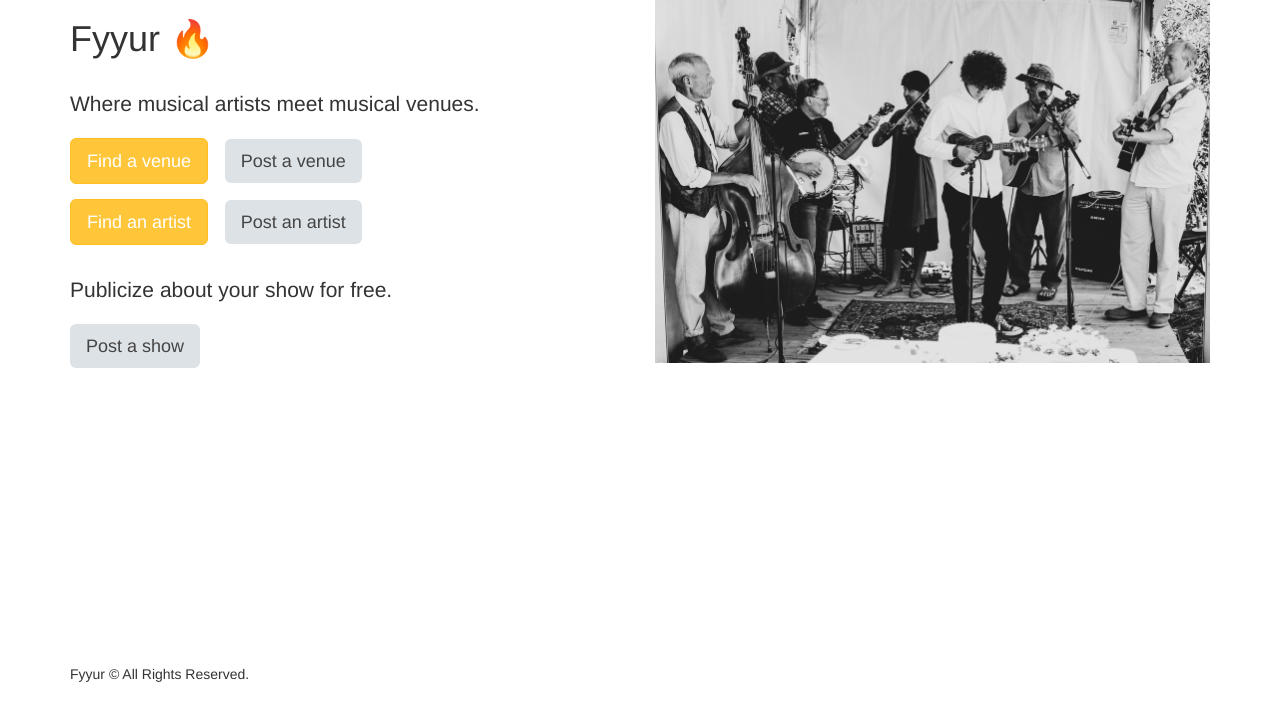
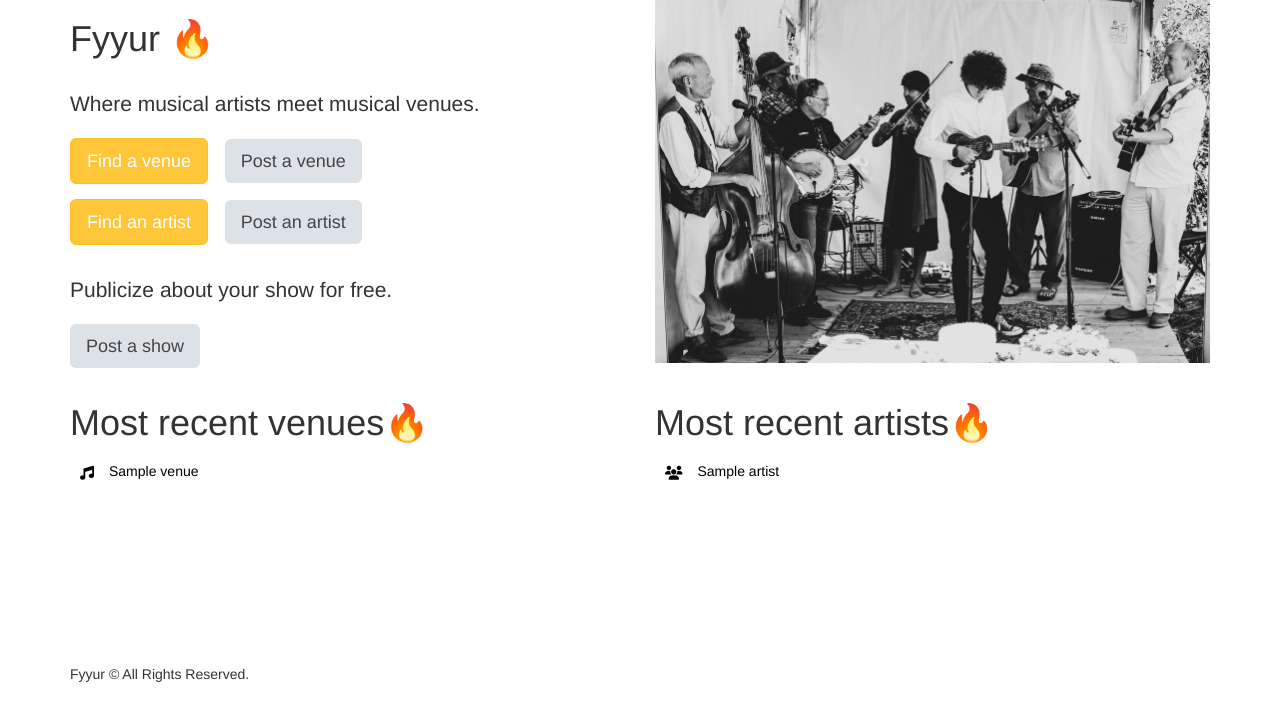
Before and after one commit to sadiki-o/Fyyur, a Flask app: page / in a window 1280 px wide. Shown: the part 81-800 px from the top of the page. Run offline with Flask 2, Linux system fonts and the light colour scheme; tables that the repository leaves empty hold one stand-in row (values such as "Sample post"); some libraries are stand-ins or nearby versions.

Commit message:
complete edit and delete routes && list most recent venues and artists in home page

```diff
--- a/app.py
+++ b/app.py
@@ -9,7 +9,7 @@ import babel
 from flask import Flask, render_template, request, Response, flash, redirect, url_for
 from flask_moment import Moment
 from flask_sqlalchemy import SQLAlchemy
-from sqlalchemy import func
+from sqlalchemy import func, asc
 import logging
 from logging import Formatter, FileHandler
 from flask_wtf import Form
@@ -24,8 +24,6 @@ app = Flask(__name__)
 moment = Moment(app)
 app.config.from_object('config')
 db = SQLAlchemy(app)
-
-# TODO: connect to a local postgresql database
 migrate = Migrate(app, db)
 
 #----------------------------------------------------------------------------#
@@ -48,8 +46,8 @@ class Venue(db.Model):
     seeking_talent = db.Column(db.Boolean(), default=False)
     seeking_description = db.Column(db.String(250), nullable=True)
     shows = db.relationship('Show', backref="venue", lazy=True)
+    created_at = db.Column(db.DateTime(), nullable=True)
 
-    # TODO: implement any missing fields, as a database migration using Flask-Migrate
 
 class Artist(db.Model):
     __tablename__ = 'artists'
@@ -66,10 +64,8 @@ class Artist(db.Model):
     seeking_venue = db.Column(db.Boolean(), default=False)
     seeking_description = db.Column(db.String(250), nullable=True)
     shows = db.relationship('Show', backref="artist", lazy=True)
+    created_at = db.Column(db.DateTime(), nullable=True)
 
-    # TODO: implement any missing fields, as a database migration using Flask-Migrate
-
-# TODO Implement Show and Artist models, and complete all model relationships and properties, as a database migration.
 class Show(db.Model):
     __tablename__ = 'shows'
 
@@ -98,7 +94,9 @@ app.jinja_env.filters['datetime'] = format_datetime
 
 @app.route('/')
 def index():
-  return render_template('pages/home.html')
+  most_recent_artists = Artist.query.order_by(asc(Artist.created_at)).limit(10).all()
+  most_recent_venues = Venue.query.order_by(asc(Venue.created_at)).limit(10).all()
+  return render_template('pages/home.html', most_recent_artists=most_recent_artists, most_recent_venues=most_recent_venues)
 
 
 #  Venues
@@ -106,9 +104,6 @@ def index():
 
 @app.route('/venues')
 def venues():
-  # TODO: replace with real venues data.
-  #       num_shows should be aggregated based on number of upcoming shows per venue.
-#   all_cities = Venue.query.with_entities(func.max(Venue.id), Venue.city, Venue.state).group_by(Venue.city, Venue.state).all()
   all_cities = Venue.query.with_entities(Venue.city, Venue.state).distinct().all()
   data = []
   for item in all_cities:
@@ -130,12 +125,9 @@ def venues():
 
 @app.route('/venues/search', methods=['POST'])
 def search_venues():
-  # TODO: implement search on artists with partial string search. Ensure it is case-insensitive.
-  # seach for Hop should return "The Musical Hop".
-  # search for "Music" should return "The Musical Hop" and "Park Square Live Music & Coffee"
   term = request.form.get('search_term')
   term = "%{}%".format(term)
-  query_data = Venue.query.filter(Venue.name.ilike(term)).all()
+  query_data = Venue.query.filter(Venue.name.ilike(term) | Venue.city.ilike(term) | Venue.state.ilike(term)).all()
   data = []
   for item in query_data:
     data.append({
@@ -151,8 +143,6 @@ def search_venues():
 
 @app.route('/venues/<int:venue_id>')
 def show_venue(venue_id):
-  # shows the venue page with the given venue_id
-  # TODO: replace with real venue data from the venues table, using venue_id
   venue = Venue.query.filter_by(id=venue_id).first()
   past_shows = []
   upcoming_shows = []
@@ -180,14 +170,13 @@ def show_venue(venue_id):
     "image_link": venue.image_link,
     "facebook_link": venue.facebook_link,
     "seeking_talent": venue.seeking_talent,
-    "seeking_talent": venue.seeking_description,
+    "seeking_description": venue.seeking_description,
     "past_shows": past_shows,
     "past_shows_count": len(past_shows),
     "upcoming_shows": upcoming_shows,
     "upcoming_shows_count": len(upcoming_shows)
   }
 
-#   data = list(filter(lambda d: d['id'] == venue_id, [data1, data2, data3]))[0]
   return render_template('pages/show_venue.html', venue=data)
 
 #  Create Venue
@@ -201,8 +190,6 @@ def create_venue_form():
 @app.route('/venues/create', methods=['POST'])
 def create_venue_submission():
   error = False
-  # TODO: insert form data as a new Venue record in the db, instead
-  # TODO: modify data to be the data object returned from db insertion
   try:
     name = request.form['name']
     city = request.form['city']
@@ -215,9 +202,10 @@ def create_venue_submission():
     website = request.form['website']
     seeking_talent = bool(request.form['seeking_talent'])
     seeking_description = request.form['seeking_description']
+    created_at = datetime.now()
     venue = Venue(name=name, city=city, state=state, address=address, phone=phone,
                 genres=genres,facebook_link=facebook_link, image_link=image_link,
-                website=website, seeking_talent=seeking_talent, seeking_description=seeking_description)
+                website=website, seeking_talent=seeking_talent, seeking_description=seeking_description, created_at=created_at)
 
     db.session.add(venue)
     db.session.commit()
@@ -231,7 +219,6 @@ def create_venue_submission():
   if error:
     flash('An error occurred.')
   if not error:
-    # TODO: on unsuccessful db insert, flash an error instead.
     flash('Venue ' + request.form['name'] + ' was successfully listed!')
   # e.g., flash('An error occurred. Venue ' + data.name + ' could not be listed.')
   # see: http://flask.pocoo.org/docs/1.0/patterns/flashing/
@@ -239,18 +226,30 @@ def create_venue_submission():
 
 @app.route('/venues/<venue_id>', methods=['DELETE'])
 def delete_venue(venue_id):
-  # TODO: Complete this endpoint for taking a venue_id, and using
-  # SQLAlchemy ORM to delete a record. Handle cases where the session commit could fail.
+  error=False
+  try:
+    venue = Venue.query.get(venue_id)
+    # TODO: delete related shows before deleting the venue
+    db.session.delete(venue)
+    db.session.commit()
+  except:
+    error = True
+    db.session.rollback()
+    print(sys.exc_info())
+  finally:
+    db.session.close()
 
-  # BONUS CHALLENGE: Implement a button to delete a Venue on a Venue Page, have it so that
-  # clicking that button delete it from the db then redirect the user to the homepage
-  return None
+  if error:
+    flash(f'An error occurred.')
+  if not error:
+    flash('Venue was successfully deleted.')
+
+  return redirect(url_for('index'))
 
 #  Artists
 #  ----------------------------------------------------------------
 @app.route('/artists')
 def artists():
-  # TODO: replace with real data returned from querying the database
   query_data = Artist.query.all()
   data = []
   for item in query_data:
@@ -263,12 +262,12 @@ def artists():
 
 @app.route('/artists/search', methods=['POST'])
 def search_artists():
-  # TODO: implement search on artists with partial string search. Ensure it is case-insensitive.
-  # seach for "A" should return "Guns N Petals", "Matt Quevado", and "The Wild Sax Band".
+  # implement search on artists with partial string search. Ensure it is case-insensitive.
+  # search for "A" should return "Guns N Petals", "Matt Quevado", and "The Wild Sax Band".
   # search for "band" should return "The Wild Sax Band".
   term = request.form.get('search_term')
   term = "%{}%".format(term)
-  query_data = Artist.query.filter(Artist.name.ilike(term)).all()
+  query_data = Artist.query.filter(Artist.name.ilike(term)|Artist.city.ilike(term)|Artist.state.ilike(term)).all()
   data = []
   for item in query_data:
     data.append({
@@ -284,8 +283,6 @@ def search_artists():
 
 @app.route('/artists/<int:artist_id>')
 def show_artist(artist_id):
-  # shows the venue page with the given venue_id
-  # TODO: replace with real venue data from the venues table, using venue_id
   artist = Artist.query.filter_by(id=artist_id).first()
   past_shows = []
   upcoming_shows = []
@@ -326,53 +323,107 @@ def show_artist(artist_id):
 @app.route('/artists/<int:artist_id>/edit', methods=['GET'])
 def edit_artist(artist_id):
   form = ArtistForm()
-  artist={
-    "id": 4,
-    "name": "Guns N Petals",
-    "genres": ["Rock n Roll"],
-    "city": "San Francisco",
-    "state": "CA",
-    "phone": "326-123-5000",
-    "website": "https://www.gunsnpetalsband.com",
-    "facebook_link": "https://www.facebook.com/GunsNPetals",
-    "seeking_venue": True,
-    "seeking_description": "Looking for shows to perform at in the San Francisco Bay Area!",
-    "image_link": "https://images.unsplash.com/photo-1549213783-8284d0336c4f?ixlib=rb-1.2.1&ixid=eyJhcHBfaWQiOjEyMDd9&auto=format&fit=crop&w=300&q=80"
-  }
-  # TODO: populate form with fields from artist with ID <artist_id>
+  artist = Artist.query.filter_by(id=artist_id).first()
+
+  form.seeking_venue.default = artist.seeking_venue
+  form.process()
+
+  form.name.data = artist.name
+  form.city.data = artist.city
+  form.state.data = artist.state
+  form.genres.data = artist.genres
+  form.phone.data = artist.phone
+  form.website.data = artist.website
+  form.facebook_link.data = artist.facebook_link
+  form.image_link.data = artist.image_link
+  form.seeking_description.data = artist.seeking_description
+
   return render_template('forms/edit_artist.html', form=form, artist=artist)
 
 @app.route('/artists/<int:artist_id>/edit', methods=['POST'])
 def edit_artist_submission(artist_id):
-  # TODO: take values from the form submitted, and update existing
+  # take values from the form submitted, and update existing
   # artist record with ID <artist_id> using the new attributes
+  artist = Artist.query.get(artist_id)
+  error = False
+  try:
+    artist.name = request.form['name']
+    artist.city = request.form['city']
+    artist.state = request.form['state']
+    artist.genres = request.form.getlist('genres')
+    artist.phone = request.form['phone']
+    artist.image_link = request.form['image_link']
+    artist.facebook_link = request.form['facebook_link']
+    artist.website = request.form['website']
+    artist.seeking_venue = json.loads(request.form['seeking_venue'].lower())
+    artist.seeking_description = request.form['seeking_description']
 
+    db.session.commit()
+  except:
+    error = True
+    db.session.rollback()
+    print(sys.exc_info())
+  finally:
+    db.session.close()
+  # on successful db insert, flash success
+  if error:
+    flash('An error occurred.')
+  if not error:
+    flash('Artist ' + request.form['name'] + ' was successfully listed!')
   return redirect(url_for('show_artist', artist_id=artist_id))
 
 @app.route('/venues/<int:venue_id>/edit', methods=['GET'])
 def edit_venue(venue_id):
   form = VenueForm()
-  venue={
-    "id": 1,
-    "name": "The Musical Hop",
-    "genres": ["Jazz", "Reggae", "Swing", "Classical", "Folk"],
-    "address": "1015 Folsom Street",
-    "city": "San Francisco",
-    "state": "CA",
-    "phone": "123-123-1234",
-    "website": "https://www.themusicalhop.com",
-    "facebook_link": "https://www.facebook.com/TheMusicalHop",
-    "seeking_talent": True,
-    "seeking_description": "We are on the lookout for a local artist to play every two weeks. Please call us.",
-    "image_link": "https://images.unsplash.com/photo-1543900694-133f37abaaa5?ixlib=rb-1.2.1&ixid=eyJhcHBfaWQiOjEyMDd9&auto=format&fit=crop&w=400&q=60"
-  }
-  # TODO: populate form with values from venue with ID <venue_id>
+  venue = Venue.query.filter_by(id=venue_id).first()
+
+  form.seeking_talent.default = venue.seeking_talent
+  form.process()
+
+  form.name.data = venue.name
+  form.city.data = venue.city
+  form.state.data = venue.state
+  form.genres.data = venue.genres
+  form.address.data = venue.address
+  form.phone.data = venue.phone
+  form.website.data = venue.website
+  form.facebook_link.data = venue.facebook_link
+  form.image_link.data = venue.image_link
+  form.seeking_description.data = venue.seeking_description
+
   return render_template('forms/edit_venue.html', form=form, venue=venue)
 
 @app.route('/venues/<int:venue_id>/edit', methods=['POST'])
 def edit_venue_submission(venue_id):
-  # TODO: take values from the form submitted, and update existing
+  # take values from the form submitted, and update existing
   # venue record with ID <venue_id> using the new attributes
+  venue = Venue.query.get(venue_id)
+  error = False
+  try:
+    venue.name = request.form['name']
+    venue.city = request.form['city']
+    venue.state = request.form['state']
+    venue.address = request.form['address']
+    venue.genres = request.form.getlist('genres')
+    venue.phone = request.form['phone']
+    venue.image_link = request.form['image_link']
+    venue.facebook_link = request.form['facebook_link']
+    venue.website = request.form['website']
+    venue.seeking_talent = json.loads(request.form['seeking_talent'].lower())
+    venue.seeking_description = request.form['seeking_description']
+
+    db.session.commit()
+  except:
+    error = True
+    db.session.rollback()
+    print(sys.exc_info())
+  finally:
+    db.session.close()
+  # on successful db insert, flash success
+  if error:
+    flash('An error occurred.')
+  if not error:
+    flash('Venue ' + request.form['name'] + ' was successfully listed!')
   return redirect(url_for('show_venue', venue_id=venue_id))
 
 #  Create Artist
@@ -387,8 +438,8 @@ def create_artist_form():
 def create_artist_submission():
   error= False
   # called upon submitting the new artist listing form
-  # TODO: insert form data as a new Venue record in the db, instead
-  # TODO: modify data to be the data object returned from db insertion
+  # insert form data as a new Venue record in the db, instead
+  # modify data to be the data object returned from db insertion
   try:
     name = request.form['name']
     city = request.form['city']
@@ -400,9 +451,10 @@ def create_artist_submission():
     website = request.form['website']
     seeking_venue = json.loads(request.form['seeking_venue'].lower())
     seeking_description = request.form['seeking_description']
+    created_at = datetime.now()
     artist = Artist(name=name, city=city, state=state, phone=phone,
                 genres=genres,facebook_link=facebook_link, image_link=image_link,
-                website=website, seeking_venue=seeking_venue, seeking_description=seeking_description)
+                website=website, seeking_venue=seeking_venue, seeking_description=seeking_description, created_at=created_at)
     db.session.add(artist)
     db.session.commit()
   except:
@@ -412,15 +464,36 @@ def create_artist_submission():
   finally:
     db.session.close()
 
-  # TODO: on unsuccessful db insert, flash an error instead.
   if error:
+    # on unsuccessful db insert, flash an error.
     flash('An error occurred.')
   if not error:
     # on successful db insert, flash success
     flash('Artist ' + request.form['name'] + ' was successfully listed!')
-  # TODO: on unsuccessful db insert, flash an error instead.
   # e.g., flash('An error occurred. Artist ' + data.name + ' could not be listed.')
   return render_template('pages/home.html')
+
+@app.route('/artists/<artist_id>', methods=['POST'])
+def delete_artist(artist_id):
+  error=False
+  try:
+    artist = Artist.query.get(artist_id)
+    # TODO: delete related shows before deleting the artist
+    db.session.delete(artist)
+    db.session.commit()
+  except:
+    error = True
+    db.session.rollback()
+    print(sys.exc_info())
+  finally:
+    db.session.close()
+
+  if error:
+    flash(f'An error occurred.')
+  if not error:
+    flash('Artist was successfully deleted.')
+
+  return redirect(url_for('index'))
 
 
 #  Shows
@@ -429,8 +502,6 @@ def create_artist_submission():
 @app.route('/shows')
 def shows():
   # displays list of shows at /shows
-  # TODO: replace with real venues data.
-  #       num_shows should be aggregated based on number of upcoming shows per venue.
   query_data = Show.query.all()
   data = []
   for item in query_data:
@@ -454,7 +525,7 @@ def create_shows():
 def create_show_submission():
   error = False
   # called to create new shows in the db, upon submitting new show listing form
-  # TODO: insert form data as a new Show record in the db, instead
+  # insert form data as a new Show record in the db, instead
   try:
     artist_id = request.form['artist_id']
     venue_id = request.form['venue_id']
@@ -469,8 +540,8 @@ def create_show_submission():
   finally:
     db.session.close()
 
-  # TODO: on unsuccessful db insert, flash an error instead.
   if error:
+    # on unsuccessful db insert, flash an error.
     flash('An error occurred.')
   if not error:
     # on successful db insert, flash success
--- a/static/css/main.css
+++ b/static/css/main.css
@@ -212,3 +212,6 @@ h2.monospace {
 .subtitle {
   opacity: 0.5;
 }
+.edit-btn{
+  margin-left: 200px;
+}
--- a/static/js/script.js
+++ b/static/js/script.js
@@ -2,3 +2,17 @@ window.parseISOString = function parseISOString(s) {
   var b = s.split(/\D+/);
   return new Date(Date.UTC(b[0], --b[1], b[2], b[3], b[4], b[5], b[6]));
 };
+
+const deleteVenue = (e, route) => {
+
+  let id = e.target.classList.contains('delete-btn') ? e.target.dataset['id'] : e.target.parentNode.dataset['id']
+  fetch(`/${route}/${id}`, {
+    method: 'POST',
+  })
+  .then(() => {
+    console.log("success");
+  })
+  .catch(() => {
+    console.log("fail");
+  })
+}
--- a/templates/pages/home.html
+++ b/templates/pages/home.html
@@ -22,4 +22,36 @@
 		<img id="front-splash" src="{{ url_for('static',filename='img/front-splash.jpg') }}" alt="Front Photo of Musical Band" />
 	</div>
 </div>
+<div class="row">
+	<div class="col-md-6">
+		<ul class="items">
+			<h1>Most recent venues🔥</h1>
+			{% for venue in most_recent_venues %}
+			<li>
+				<a href="/venues/{{ venue.id }}">
+					<i class="fas fa-music"></i>
+					<div class="item">
+						<h5>{{ venue.name }}</h5>
+					</div>
+				</a>
+			</li>
+			{% endfor %}
+		</ul>
+	</div>
+	<div class="col-md-6">
+		<ul class="items">
+			<h1>Most recent artists🔥</h1>
+			{% for artist in most_recent_artists %}
+			<li>
+				<a href="/artists/{{ artist.id }}">
+					<i class="fas fa-users"></i>
+					<div class="item">
+						<h5>{{ artist.name }}</h5>
+					</div>
+				</a>
+			</li>
+			{% endfor %}
+		</ul>
+	</div>
+</div>
 {% endblock %}
```
Also changed, not shown: migrations/versions/8b2cae42b84d_.py (added, +30 -0 lines), templates/forms/edit_artist.html (+20 -4 lines), templates/forms/edit_venue.html (+20 -4 lines), templates/pages/artists.html (+7 -1 lines), templates/pages/venues.html (+7 -1 lines).
